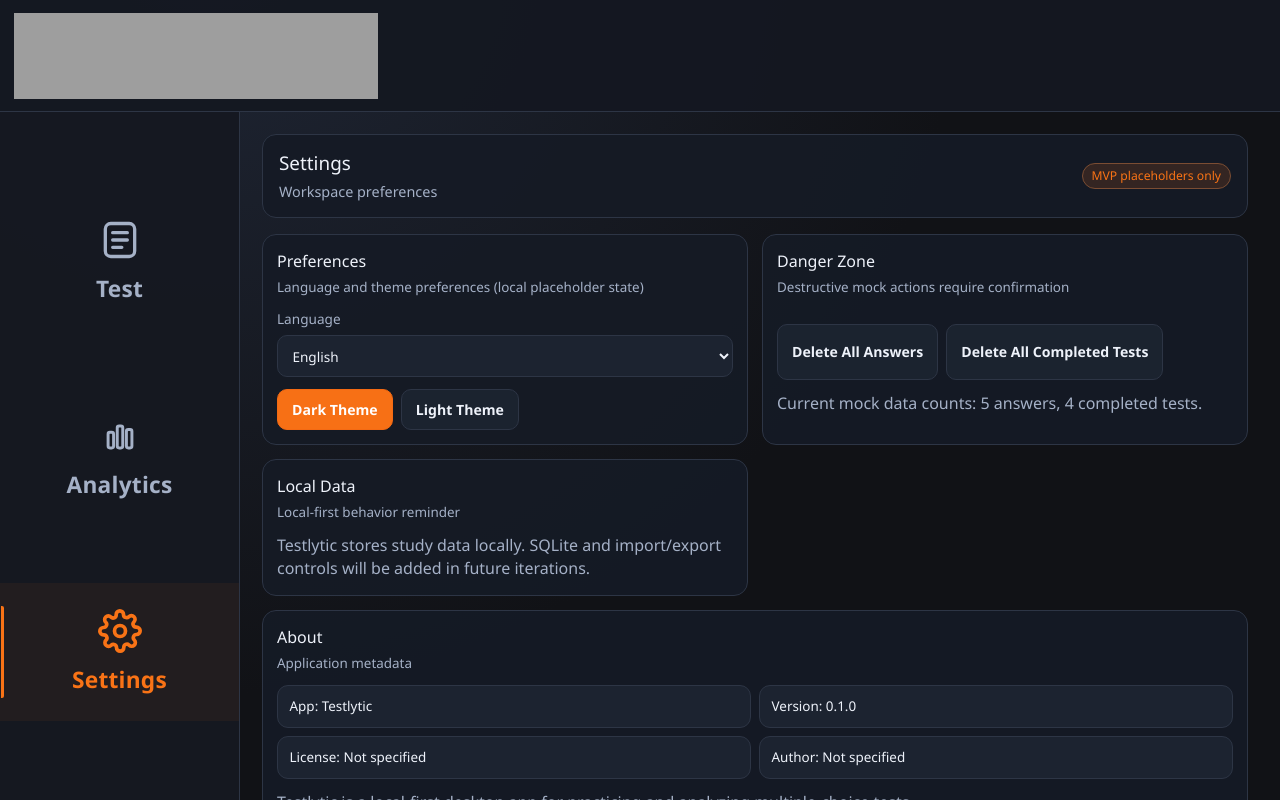
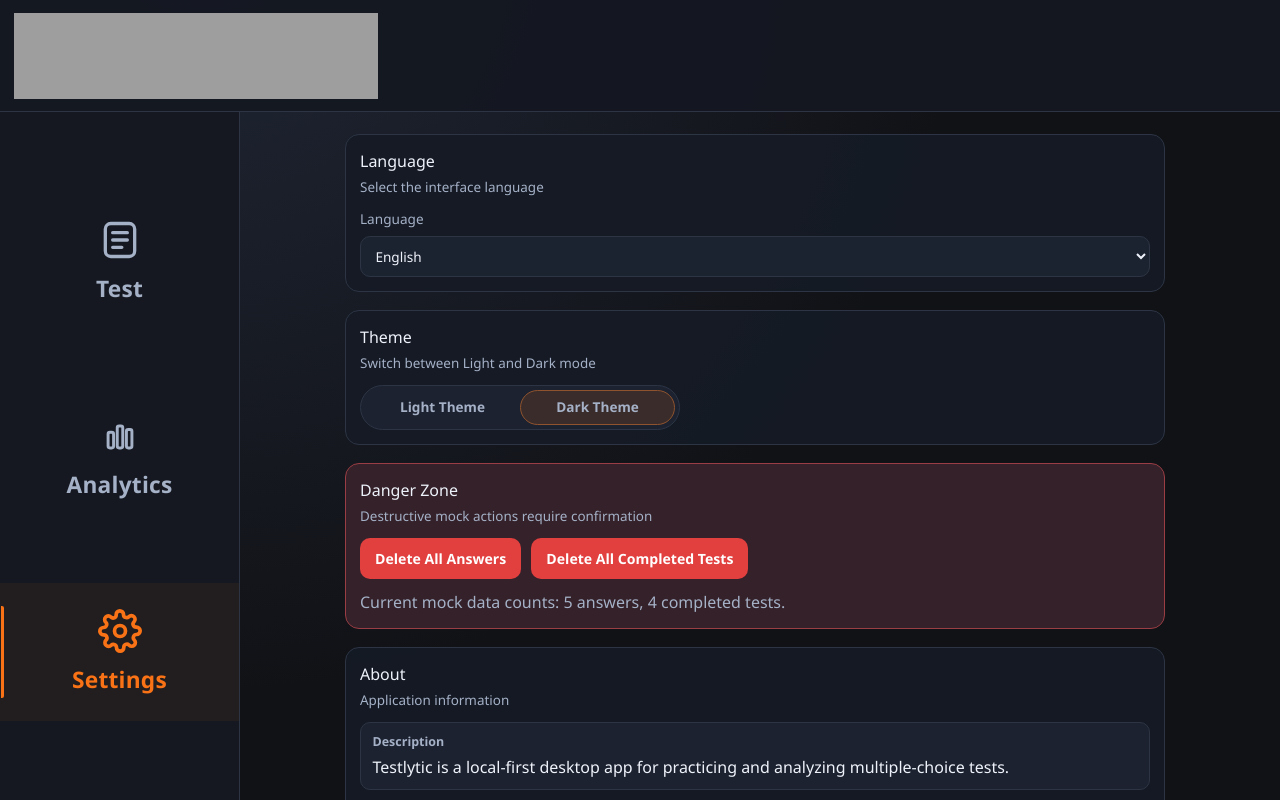
Before and after one commit to Raulgb4/testlytic, a React (Vite) app: page / in a window 1280 px wide. Both pictures are taken after a click on the button "Settings". Built offline with nearby package versions, Linux system fonts and the light colour scheme; grey boxes are pictures that could not be loaded; the HTML template or start-up script is replaced by a standard one.

Commit message:
feat: enhance settings layout and theme management, update translations

```diff
--- a/src/app/AppShell.tsx
+++ b/src/app/AppShell.tsx
@@ -65,7 +65,7 @@ export function AppShell({
             section === "analytics" ? "content-area analytics-content-area" : "content-area"
           }
         >
-          {section !== "analytics" ? (
+          {section !== "analytics" && section !== "settings" ? (
             <header className="content-header">
               <div>
                 <h2>{activeItem ? t(activeItem.labelKey) : ""}</h2>
--- a/src/features/settings/SettingsSection.tsx
+++ b/src/features/settings/SettingsSection.tsx
@@ -29,6 +29,7 @@ export function SettingsSection({
 }) {
   const [confirmAction, setConfirmAction] = useState<null | "answers" | "tests">(null);
   const [dangerMessage, setDangerMessage] = useState("");
+  const isDark = theme === "dark";
 
   const runDangerAction = () => {
     if (confirmAction === "answers") {
@@ -43,8 +44,8 @@ export function SettingsSection({
   };
 
   return (
-    <div className="view-grid">
-      <Card title={t("settings.preferencesTitle")} subtitle={t("settings.preferencesSubtitle")}>
+    <div className="settings-layout">
+      <Card title={t("settings.languageCardTitle")} subtitle={t("settings.languageCardSubtitle")}>
         <label className="field">
           <span>{t("settings.language")}</span>
           <select
@@ -56,60 +57,50 @@ export function SettingsSection({
             <option value="Spanish">{t("settings.spanish")}</option>
           </select>
         </label>
-
-        <div className="card-actions">
-          <Button
-            variant={theme === "dark" ? "primary" : "secondary"}
-            onClick={() => setTheme("dark")}
-          >
-            {t("settings.darkTheme")}
-          </Button>
-          <Button
-            variant={theme === "light" ? "primary" : "secondary"}
-            onClick={() => setTheme("light")}
-          >
-            {t("settings.lightTheme")}
-          </Button>
-        </div>
       </Card>
 
-      <Card title={t("settings.dangerTitle")} subtitle={t("settings.dangerSubtitle")}>
-        <div className="card-actions">
-          <Button
-            variant="secondary"
+      <Card title={t("settings.themeCardTitle")} subtitle={t("settings.themeCardSubtitle")}>
+        <button
+          type="button"
+          role="switch"
+          aria-checked={isDark}
+          aria-label={t("settings.themeSwitchLabel")}
+          className={isDark ? "theme-switch active" : "theme-switch"}
+          onClick={() => setTheme(isDark ? "light" : "dark")}
+        >
+          <span className="theme-switch-option">{t("settings.lightTheme")}</span>
+          <span className="theme-switch-option">{t("settings.darkTheme")}</span>
+          <span className="theme-switch-thumb" aria-hidden="true" />
+        </button>
+      </Card>
+
+      <Card
+        title={t("settings.dangerTitle")}
+        subtitle={t("settings.dangerSubtitle")}
+        className="settings-danger-card"
+      >
+        <div className="card-actions settings-danger-actions">
+          <button
+            type="button"
+            className="btn btn-danger"
             onClick={() => {
               setConfirmAction("answers");
               setDangerMessage("");
             }}
           >
             {t("settings.deleteAnswers")}
-          </Button>
-          <Button
-            variant="secondary"
+          </button>
+          <button
+            type="button"
+            className="btn btn-danger"
             onClick={() => {
               setConfirmAction("tests");
               setDangerMessage("");
             }}
           >
             {t("settings.deleteTests")}
-          </Button>
+          </button>
         </div>
-
-        {confirmAction ? (
-          <div className="confirm-card">
-            <p className="placeholder-note">
-              {confirmAction === "answers"
-                ? t("settings.confirmDeleteAnswers")
-                : t("settings.confirmDeleteTests")}
-            </p>
-            <div className="card-actions">
-              <Button onClick={runDangerAction}>{t("settings.confirm")}</Button>
-              <Button variant="secondary" onClick={() => setConfirmAction(null)}>
-                {t("test.cancel")}
-              </Button>
-            </div>
-          </div>
-        ) : null}
 
         {dangerMessage ? <p className="placeholder-note">{dangerMessage}</p> : null}
 
@@ -118,19 +109,47 @@ export function SettingsSection({
         </p>
       </Card>
 
-      <Card title={t("settings.localDataTitle")} subtitle={t("settings.localDataSubtitle")}>
-        <p className="placeholder-note">{t("settings.localDataNote")}</p>
+      <Card title={t("settings.aboutTitle")} subtitle={t("settings.aboutSubtitle")}>
+        <div className="settings-about-rows">
+          <div className="settings-about-row">
+            <span>{t("settings.aboutDescriptionLabel")}</span>
+            <p>{t("settings.aboutDescription")}</p>
+          </div>
+          <div className="settings-about-row">
+            <span>{t("settings.aboutVersionLabel")}</span>
+            <p>0.1.0</p>
+          </div>
+          <div className="settings-about-row">
+            <span>{t("settings.aboutLicenseLabel")}</span>
+            <p>MIT</p>
+          </div>
+          <div className="settings-about-row">
+            <span>{t("settings.aboutAuthorLabel")}</span>
+            <p>Raúl García Balongo</p>
+          </div>
+        </div>
       </Card>
 
-      <Card title={t("settings.aboutTitle")} subtitle={t("settings.aboutSubtitle")}>
-        <div className="mode-grid">
-          <div className="pill">{t("settings.aboutApp")}</div>
-          <div className="pill">{t("settings.aboutVersion")}</div>
-          <div className="pill">{t("settings.aboutLicense")}</div>
-          <div className="pill">{t("settings.aboutAuthor")}</div>
+      {confirmAction ? (
+        <div className="settings-modal-backdrop" role="presentation" onClick={() => setConfirmAction(null)}>
+          <div className="settings-modal" role="dialog" aria-modal="true" onClick={(event) => event.stopPropagation()}>
+            <h3>{t("settings.confirmModalTitle")}</h3>
+            <p>
+              {confirmAction === "answers"
+                ? t("settings.confirmDeleteAnswers")
+                : t("settings.confirmDeleteTests")}
+            </p>
+            <div className="card-actions settings-modal-actions">
+              <Button variant="secondary" onClick={() => setConfirmAction(null)}>
+                {t("test.cancel")}
+              </Button>
+              <button type="button" className="btn btn-danger" onClick={runDangerAction}>
+                {t("settings.confirm")}
+              </button>
+            </div>
+          </div>
         </div>
-        <p className="placeholder-note">{t("settings.aboutDescription")}</p>
-      </Card>
+      ) : null}
     </div>
   );
 }
--- a/src/i18n/locales/en.json
+++ b/src/i18n/locales/en.json
@@ -115,7 +115,12 @@
   },
   "settings": {
     "preferencesTitle": "Preferences",
-    "preferencesSubtitle": "Language and theme preferences (local placeholder state)",
+    "preferencesSubtitle": "Language and appearance settings",
+    "languageCardTitle": "Language",
+    "languageCardSubtitle": "Select the interface language",
+    "themeCardTitle": "Theme",
+    "themeCardSubtitle": "Switch between Light and Dark mode",
+    "themeSwitchLabel": "Toggle theme",
     "language": "Language",
     "english": "English",
     "spanish": "Spanish",
@@ -125,21 +130,19 @@
     "dangerSubtitle": "Destructive mock actions require confirmation",
     "deleteAnswers": "Delete All Answers",
     "deleteTests": "Delete All Completed Tests",
-    "confirmDeleteAnswers": "Confirm Delete All Answers?",
-    "confirmDeleteTests": "Confirm Delete All Completed Tests?",
+    "confirmModalTitle": "Confirm destructive action",
+    "confirmDeleteAnswers": "This will remove all mock answers from local UI state. Continue?",
+    "confirmDeleteTests": "This will remove all mock completed tests from local UI state. Continue?",
     "confirm": "Confirm",
     "dangerAnswersDone": "Mock answers cleared in local UI state (not persisted).",
     "dangerTestsDone": "Mock completed tests cleared in local UI state (not persisted).",
     "counts": "Current mock data counts: {answers} answers, {tests} completed tests.",
-    "localDataTitle": "Local Data",
-    "localDataSubtitle": "Local-first behavior reminder",
-    "localDataNote": "Testlytic stores study data locally. SQLite and import/export controls will be added in future iterations.",
     "aboutTitle": "About",
-    "aboutSubtitle": "Application metadata",
-    "aboutApp": "App: Testlytic",
-    "aboutVersion": "Version: 0.1.0",
-    "aboutLicense": "License: Not specified",
-    "aboutAuthor": "Author: Not specified",
+    "aboutSubtitle": "Application information",
+    "aboutDescriptionLabel": "Description",
+    "aboutVersionLabel": "Version",
+    "aboutLicenseLabel": "License",
+    "aboutAuthorLabel": "Author",
     "aboutDescription": "Testlytic is a local-first desktop app for practicing and analyzing multiple-choice tests."
   }
 }
--- a/src/i18n/locales/es.json
+++ b/src/i18n/locales/es.json
@@ -115,7 +115,12 @@
   },
   "settings": {
     "preferencesTitle": "Preferencias",
-    "preferencesSubtitle": "Idioma y tema (estado local de marcador)",
+    "preferencesSubtitle": "Idioma y apariencia",
+    "languageCardTitle": "Idioma",
+    "languageCardSubtitle": "Selecciona el idioma de la interfaz",
+    "themeCardTitle": "Tema",
+    "themeCardSubtitle": "Cambia entre modo claro y oscuro",
+    "themeSwitchLabel": "Cambiar tema",
     "language": "Idioma",
     "english": "Inglés",
     "spanish": "Español",
@@ -125,21 +130,19 @@
     "dangerSubtitle": "Las acciones destructivas de ejemplo requieren confirmación",
     "deleteAnswers": "Eliminar todas las respuestas",
     "deleteTests": "Eliminar todas las pruebas completadas",
-    "confirmDeleteAnswers": "¿Confirmar eliminación de todas las respuestas?",
-    "confirmDeleteTests": "¿Confirmar eliminación de todas las pruebas completadas?",
+    "confirmModalTitle": "Confirmar acción destructiva",
+    "confirmDeleteAnswers": "Esto eliminará todas las respuestas de ejemplo del estado local de la interfaz. ¿Continuar?",
+    "confirmDeleteTests": "Esto eliminará todas las pruebas completadas de ejemplo del estado local de la interfaz. ¿Continuar?",
     "confirm": "Confirmar",
     "dangerAnswersDone": "Respuestas de ejemplo eliminadas en estado local (no persistido).",
     "dangerTestsDone": "Pruebas completadas de ejemplo eliminadas en estado local (no persistido).",
     "counts": "Conteos actuales de ejemplo: {answers} respuestas, {tests} pruebas completadas.",
-    "localDataTitle": "Datos locales",
-    "localDataSubtitle": "Recordatorio de enfoque local-first",
-    "localDataNote": "Testlytic almacena datos localmente. SQLite e importación/exportación se agregarán en iteraciones futuras.",
     "aboutTitle": "Acerca de",
-    "aboutSubtitle": "Metadatos de la aplicación",
-    "aboutApp": "App: Testlytic",
-    "aboutVersion": "Versión: 0.1.0",
-    "aboutLicense": "Licencia: No especificada",
-    "aboutAuthor": "Autor: No especificado",
+    "aboutSubtitle": "Información de la aplicación",
+    "aboutDescriptionLabel": "Descripción",
+    "aboutVersionLabel": "Versión",
+    "aboutLicenseLabel": "Licencia",
+    "aboutAuthorLabel": "Autor",
     "aboutDescription": "Testlytic es una app de escritorio local-first para practicar y analizar pruebas de opción múltiple."
   }
 }
--- a/src/index.css
+++ b/src/index.css
@@ -308,6 +308,143 @@ body {
   display: flex;
   flex-wrap: wrap;
   gap: 8px;
+}
+
+.settings-layout {
+  display: grid;
+  gap: 18px;
+  width: 100%;
+  max-width: 820px;
+  margin: 0 auto;
+  padding-bottom: 18px;
+}
+
+.settings-layout .card {
+  grid-column: span 12;
+}
+
+.theme-switch {
+  position: relative;
+  width: min(320px, 100%);
+  display: grid;
+  grid-template-columns: repeat(2, minmax(0, 1fr));
+  align-items: center;
+  gap: 0;
+  border: 1px solid var(--border);
+  border-radius: 999px;
+  background: color-mix(in srgb, var(--surface-2) 94%, transparent);
+  padding: 4px;
+  color: var(--text-muted);
+  cursor: pointer;
+  transition: background-color 170ms ease, border-color 170ms ease;
+}
+
+.theme-switch-option {
+  position: relative;
+  z-index: 1;
+  font-size: 0.85rem;
+  font-weight: 600;
+  text-align: center;
+  padding: 0.44rem 0.6rem;
+  transition: color 170ms ease;
+}
+
+.theme-switch-thumb {
+  position: absolute;
+  top: 4px;
+  left: 4px;
+  width: calc(50% - 4px);
+  height: calc(100% - 8px);
+  border-radius: 999px;
+  background: color-mix(in srgb, var(--accent-soft) 78%, var(--surface));
+  border: 1px solid color-mix(in srgb, var(--accent) 48%, var(--border));
+  transition: transform 180ms ease;
+}
+
+.theme-switch.active .theme-switch-thumb {
+  transform: translateX(100%);
+}
+
+.theme-switch.active .theme-switch-option:last-child,
+.theme-switch:not(.active) .theme-switch-option:first-child {
+  color: var(--accent);
+}
+
+.settings-danger-card {
+  border-color: color-mix(in srgb, var(--danger) 56%, var(--border));
+  background: color-mix(in srgb, var(--danger) 14%, var(--surface));
+}
+
+.settings-danger-actions {
+  gap: 10px;
+}
+
+.btn-danger {
+  background: color-mix(in srgb, var(--danger) 86%, #8f1d1d);
+  color: #fff;
+  border-color: color-mix(in srgb, var(--danger) 68%, #7f1d1d);
+}
+
+.settings-about-rows {
+  display: grid;
+  gap: 10px;
+}
+
+.settings-about-row {
+  display: grid;
+  gap: 4px;
+  border: 1px solid var(--border);
+  border-radius: 10px;
+  background: color-mix(in srgb, var(--surface-2) 90%, transparent);
+  padding: 0.62rem 0.72rem;
+}
+
+.settings-about-row > span {
+  color: var(--text-muted);
+  font-size: 0.78rem;
+  font-weight: 600;
+}
+
+.settings-about-row > p {
+  margin: 0;
+  color: var(--text);
+  line-height: 1.45;
+}
+
+.settings-modal-backdrop {
+  position: fixed;
+  inset: 0;
+  background: rgb(0 0 0 / 0.45);
+  display: flex;
+  align-items: center;
+  justify-content: center;
+  padding: 16px;
+  z-index: 50;
+}
+
+.settings-modal {
+  width: min(460px, 100%);
+  border: 1px solid color-mix(in srgb, var(--danger) 40%, var(--border));
+  border-radius: 12px;
+  background: color-mix(in srgb, var(--surface) 96%, transparent);
+  padding: 16px;
+  display: grid;
+  gap: 12px;
+}
+
+.settings-modal h3 {
+  margin: 0;
+  font-size: 1.02rem;
+}
+
+.settings-modal p {
+  margin: 0;
+  color: var(--text-muted);
+  line-height: 1.45;
+}
+
+.settings-modal-actions {
+  justify-content: flex-end;
 }
 
 .btn {
--- a/src/shared/components/Card.tsx
+++ b/src/shared/components/Card.tsx
@@ -4,11 +4,12 @@ type CardProps = {
   title: string;
   subtitle?: string;
   children: ReactNode;
+  className?: string;
 };
 
-export function Card({ title, subtitle, children }: CardProps) {
+export function Card({ title, subtitle, children, className }: CardProps) {
   return (
-    <section className="card">
+    <section className={className ? `card ${className}` : "card"}>
       <header className="card-header">
         <h3>{title}</h3>
         {subtitle ? <p>{subtitle}</p> : null}
```
